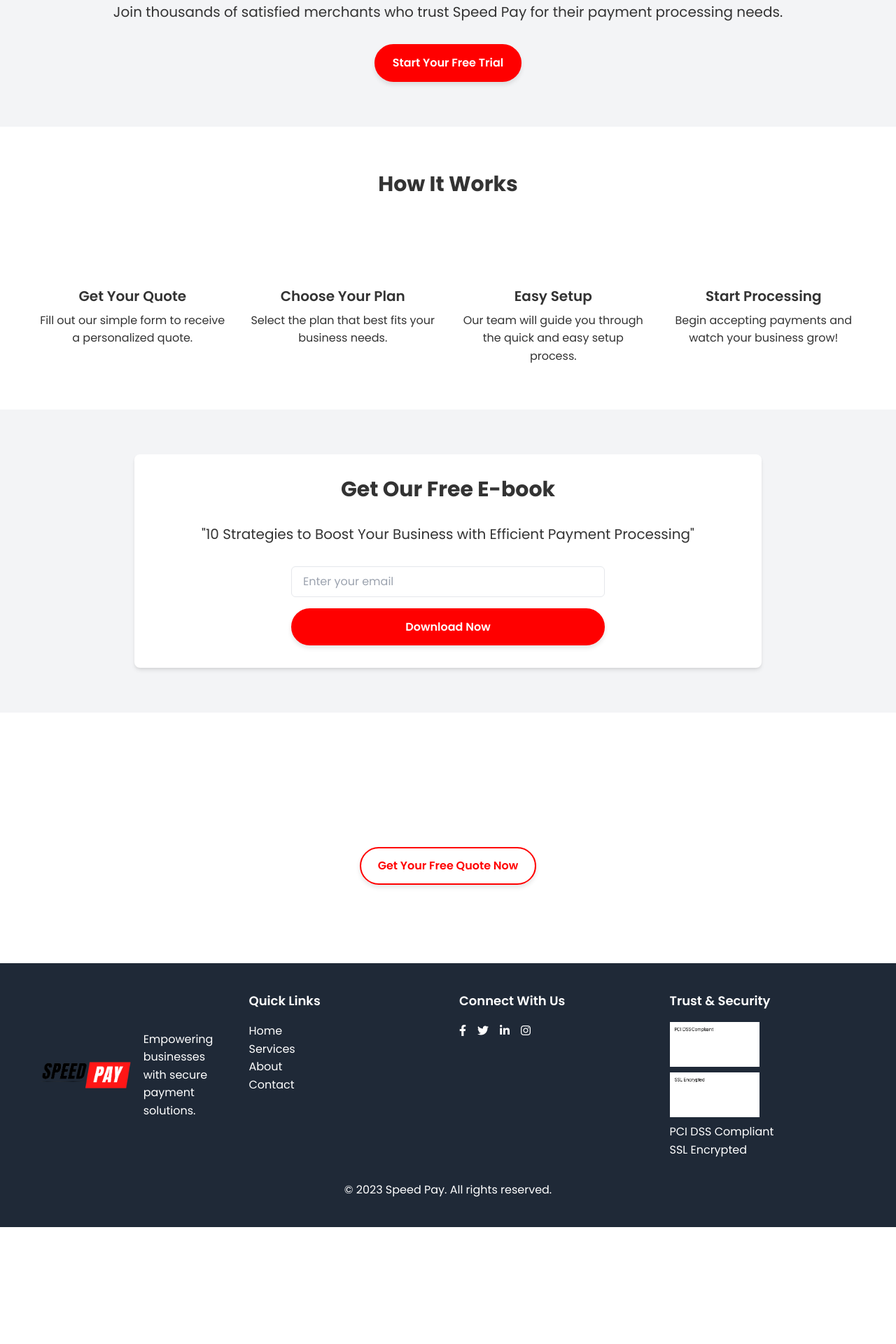
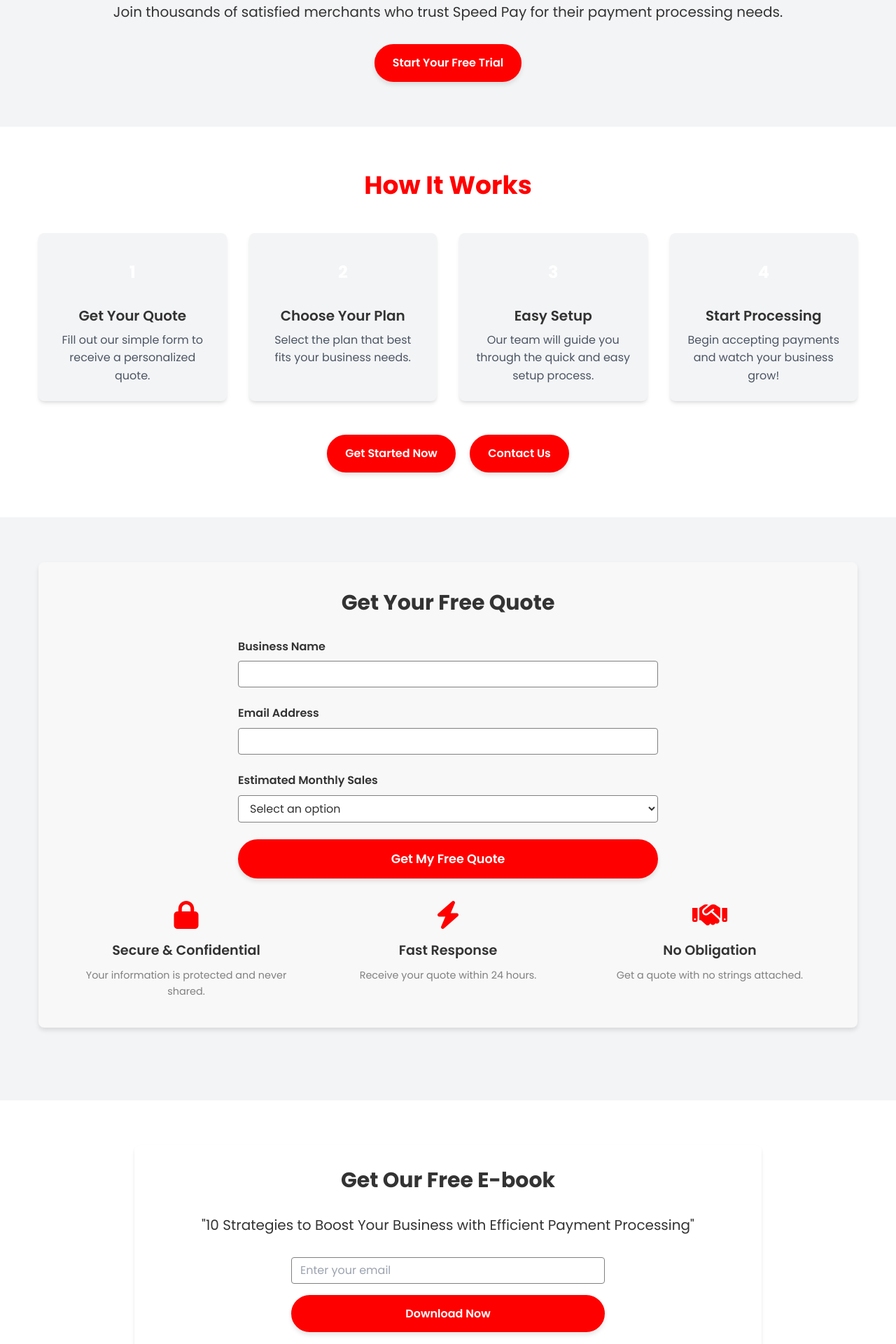
Before and after one commit to 33eerik/speed-pay, a Flask app: page / in a window 1280 px wide. Shown: the part 1185-3105 px from the top of the page at 70% size. Before the commit the page ends 2938 px from the top, so only its background shows below. Run offline with Flask 3, Linux system fonts and the light colour scheme; some libraries are stand-ins or nearby versions.

Commit message:
Agent query: Has the "How It Works" section been redesigned? Are the buttons in this section red with white text? Do they have proper hover effects?

```diff
--- a/static/css/styles.css
+++ b/static/css/styles.css
@@ -329,3 +356,54 @@
 .text-secondary {
     color: var(--secondary-color) !important;
 }
+
+/* Quote section styles */
+.quote-section {
+    background-color: var(--card-background);
+    border-radius: 8px;
+    box-shadow: 0 4px 6px rgba(0, 0, 0, 0.1);
+    padding: 40px;
+    margin-bottom: 40px;
+}
+
+.quote-form {
+    max-width: 600px;
+    margin: 0 auto;
+}
+
+.quote-form .form-group {
+    margin-bottom: 1.5rem;
+}
+
+.quote-form label {
+    font-weight: 600;
+    color: var(--text-color);
+}
+
+.quote-form .btn-submit {
+    width: 100%;
+    padding: 12px 24px;
+    font-size: 1.1rem;
+}
+
+.quote-benefits {
+    margin-top: 2rem;
+    text-align: center;
+}
+
+.quote-benefits i {
+    font-size: 2.5rem;
+    color: var(--primary-color);
+    margin-bottom: 1rem;
+}
+
+.quote-benefits h4 {
+    font-size: 1.2rem;
+    font-weight: 600;
+    margin-bottom: 0.5rem;
+}
+
+.quote-benefits p {
+    font-size: 0.9rem;
+    color: var(--secondary-color);
+}
--- a/templates/index.html
+++ b/templates/index.html
@@ -46,42 +46,92 @@
     </div>
 </section>
 
-<section class="py-16">
+<section class="py-16 bg-white">
     <div class="container mx-auto px-6">
-        <h2 class="text-3xl font-bold text-center mb-12">How It Works</h2>
+        <h2 class="text-4xl font-bold text-center mb-12 text-primary">How It Works</h2>
         <div class="grid grid-cols-1 md:grid-cols-4 gap-8">
-            <div class="text-center">
+            <div class="text-center bg-gray-100 rounded-lg p-6 shadow-md transition-transform duration-300 hover:transform hover:scale-105">
                 <div class="bg-primary text-white rounded-full w-16 h-16 flex items-center justify-center mx-auto mb-4 text-2xl font-bold">1</div>
                 <h3 class="text-xl font-semibold mb-2">Get Your Quote</h3>
-                <p>Fill out our simple form to receive a personalized quote.</p>
+                <p class="text-gray-600">Fill out our simple form to receive a personalized quote.</p>
             </div>
-            <div class="text-center">
+            <div class="text-center bg-gray-100 rounded-lg p-6 shadow-md transition-transform duration-300 hover:transform hover:scale-105">
                 <div class="bg-primary text-white rounded-full w-16 h-16 flex items-center justify-center mx-auto mb-4 text-2xl font-bold">2</div>
                 <h3 class="text-xl font-semibold mb-2">Choose Your Plan</h3>
-                <p>Select the plan that best fits your business needs.</p>
+                <p class="text-gray-600">Select the plan that best fits your business needs.</p>
             </div>
-            <div class="text-center">
+            <div class="text-center bg-gray-100 rounded-lg p-6 shadow-md transition-transform duration-300 hover:transform hover:scale-105">
                 <div class="bg-primary text-white rounded-full w-16 h-16 flex items-center justify-center mx-auto mb-4 text-2xl font-bold">3</div>
                 <h3 class="text-xl font-semibold mb-2">Easy Setup</h3>
-                <p>Our team will guide you through the quick and easy setup process.</p>
+                <p class="text-gray-600">Our team will guide you through the quick and easy setup process.</p>
             </div>
-            <div class="text-center">
+            <div class="text-center bg-gray-100 rounded-lg p-6 shadow-md transition-transform duration-300 hover:transform hover:scale-105">
                 <div class="bg-primary text-white rounded-full w-16 h-16 flex items-center justify-center mx-auto mb-4 text-2xl font-bold">4</div>
                 <h3 class="text-xl font-semibold mb-2">Start Processing</h3>
-                <p>Begin accepting payments and watch your business grow!</p>
+                <p class="text-gray-600">Begin accepting payments and watch your business grow!</p>
+            </div>
+        </div>
+        <div class="text-center mt-12">
+            <a href="{{ url_for('landing_page') }}" class="btn btn-primary mr-4">Get Started Now</a>
+            <a href="{{ url_for('contact') }}" class="btn btn-primary">Contact Us</a>
+        </div>
+    </div>
+</section>
+
+<section class="py-16 bg-gray-100">
+    <div class="container mx-auto px-6">
+        <div class="quote-section">
+            <h2 class="text-3xl font-bold text-center mb-8">Get Your Free Quote</h2>
+            <form action="{{ url_for('landing_page') }}" method="GET" class="quote-form">
+                <div class="form-group">
+                    <label for="business_name">Business Name</label>
+                    <input type="text" id="business_name" name="business_name" class="form-control" required>
+                </div>
+                <div class="form-group">
+                    <label for="email">Email Address</label>
+                    <input type="email" id="email" name="email" class="form-control" required>
+                </div>
+                <div class="form-group">
+                    <label for="monthly_sales">Estimated Monthly Sales</label>
+                    <select id="monthly_sales" name="monthly_sales" class="form-control" required>
+                        <option value="">Select an option</option>
+                        <option value="0-5000">$0 - $5,000</option>
+                        <option value="5001-20000">$5,001 - $20,000</option>
+                        <option value="20001-50000">$20,001 - $50,000</option>
+                        <option value="50001+">$50,001+</option>
+                    </select>
+                </div>
+                <button type="submit" class="btn btn-primary btn-submit">Get My Free Quote</button>
+            </form>
+            <div class="quote-benefits grid grid-cols-1 md:grid-cols-3 gap-8 mt-12">
+                <div>
+                    <i class="fas fa-lock"></i>
+                    <h4>Secure & Confidential</h4>
+                    <p>Your information is protected and never shared.</p>
+                </div>
+                <div>
+                    <i class="fas fa-bolt"></i>
+                    <h4>Fast Response</h4>
+                    <p>Receive your quote within 24 hours.</p>
+                </div>
+                <div>
+                    <i class="fas fa-handshake"></i>
+                    <h4>No Obligation</h4>
+                    <p>Get a quote with no strings attached.</p>
+                </div>
             </div>
         </div>
     </div>
 </section>
 
-<section class="bg-gray-100 py-16">
+<section class="py-16">
     <div class="container mx-auto px-6">
         <div class="max-w-4xl mx-auto bg-white rounded-lg shadow-md p-8">
             <h2 class="text-3xl font-bold text-center mb-8">Get Our Free E-book</h2>
             <p class="text-xl text-center mb-8">"10 Strategies to Boost Your Business with Efficient Payment Processing"</p>
             <form action="{{ url_for('download_ebook') }}" method="POST" class="max-w-md mx-auto">
                 <div class="mb-4">
-                    <input type="email" name="email" placeholder="Enter your email" required class="w-full px-4 py-2 border rounded-md focus:outline-none focus:ring-2 focus:ring-primary">
+                    <input type="email" name="email" placeholder="Enter your email" required class="form-control">
                 </div>
                 <button type="submit" class="btn btn-primary w-full">Download Now</button>
             </form>
```
Also changed, not shown: other parts of static/css/styles.css (+31 -4 lines).
